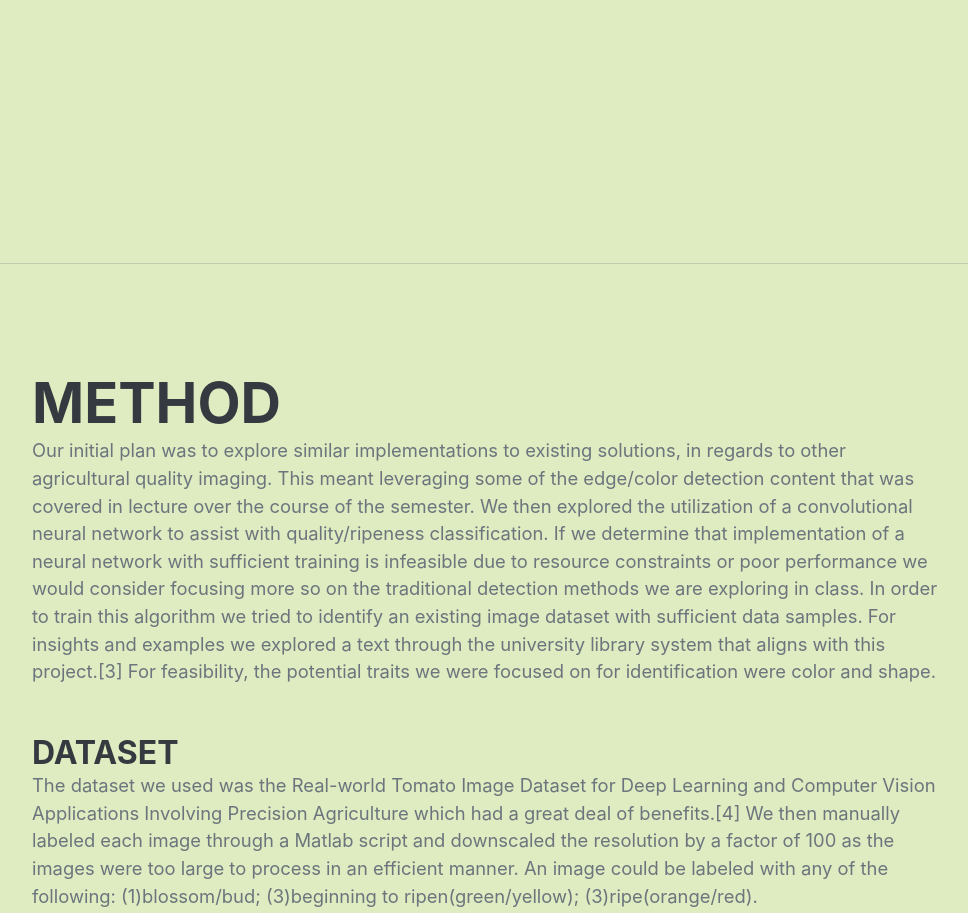
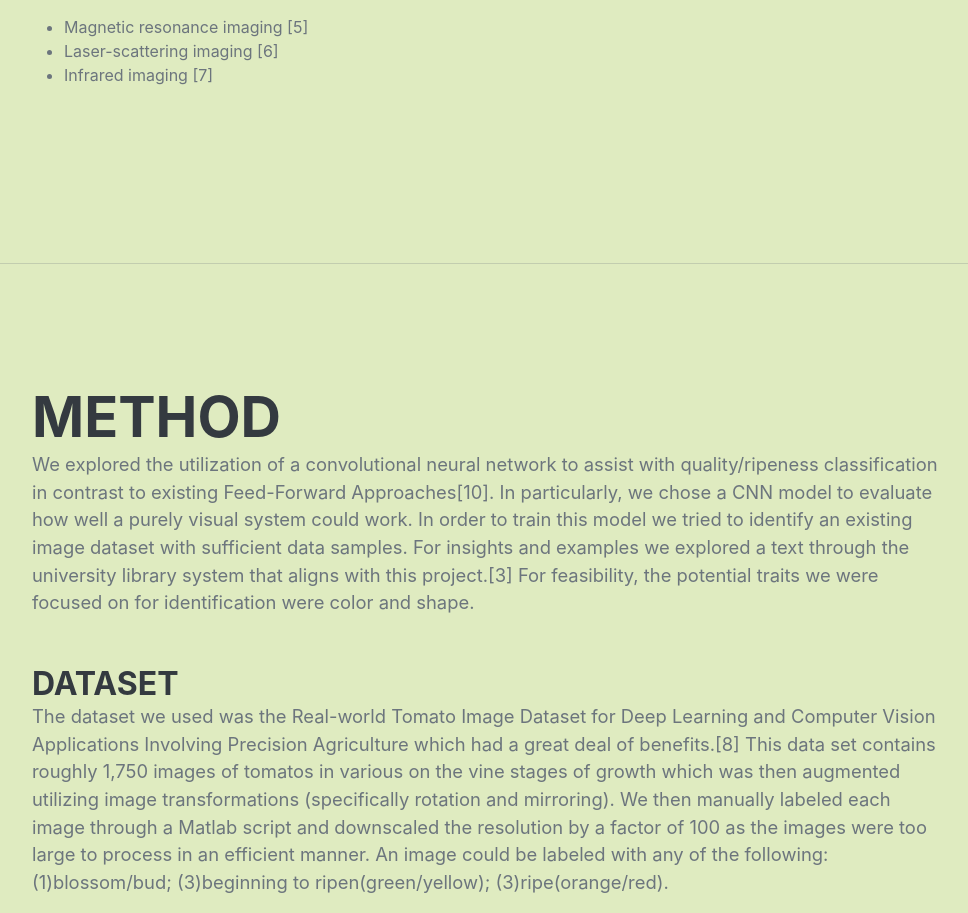
Before and after one commit to ladyrayrays/OLD-CS766-website, a plain HTML site: page index.html in a window 1280 px wide. Shown: the part 1562-2475 px from the top of the page, without its empty margins (288-1256 px from the left). Drawn offline with nearby package versions, Linux system fonts and the light colour scheme; a web font is replaced by a local one.

Commit message:
Update index.html
Updated Method and Background sections.

```diff
--- a/index.html
+++ b/index.html
@@ -50,10 +50,10 @@
                     </h3>
                     <p class="lead mb-5">The problem of identifying produce and then determining the ripeness is important in many fields.
                         For starters looking at the agriculture market, this process can be used in a production line to determine if batches of  a
-                        certain produce are not fit to be sold. For example when putting strawberries in a plastic container that will be
-                        be sent to stores. If it could be determined that said strawberries were far too ripe, they could be discarded early. This fixes the issue
-                        of a package of strawberries arriving at a store with the majority of them already starting to rot or having a very short shelf life. Thus
-                        saving the store capital from strawberries experiing too fast.
+                        certain produce are not fit to be sold. For example when putting tomatoes in a plastic container that will be
+                        be sent to stores. If it could be determined that said tomatoes were far too ripe, they could be discarded early. This fixes the issue
+                        of a package of tomatoes arriving at a store with the majority of them already starting to rot or having a very short shelf life. Thus
+                        saving the store capital from tomatoes experiing too fast.
                         <br><br>
                         Another area this problem is important to, is the field of accessibility. Individuals who cannot rely on their sight face the issue of
                         determining if food has gone bad, oftentimes they rely on smell and touch. The ability to take a photo of produce and identify if
@@ -82,7 +82,13 @@
                        setting or on an even smaller scale there has been some smartphone integration for specific evaluations. One example of this is
                        Amazon Fresh’s ‘Just Walk Out’ technology that uses computer vision to track grocery items taken. In regards to recent publications
                        there have been some recent papers of interest that leverage convolutional neural networks (sometimes pre-trained) to classify
-                       images of certain varieties of produce.[1,2] </p>
+                       images of certain varieties of produce.[1,2] Other state-of-the-art technologies include:
+                       <ul>
+                           <li>Magnetic resonance imaging [5]</li>
+                           <li>Laser-scattering imaging [6]</li>
+                           <li>Infrared imaging [7]</li>
+                        </ul>
+                    </p>
                 </div>
             </section>
             <hr class="m-0" />
@@ -90,18 +96,18 @@
             <section class="resume-section" id="Method">
                 <div class="resume-section-content">
                     <h2 class="mb-0">Method</h2>
-                    <p class="lead mb-5">Our initial plan was to explore similar implementations to existing solutions, in regards to other agricultural quality
-                        imaging. This meant leveraging some of the edge/color detection content that was covered in lecture over the course of the
-                        semester. We then explored the utilization of a convolutional neural network to assist with quality/ripeness classification.
-                        If we determine that implementation of a neural network with sufficient training is infeasible due to resource constraints or poor
-                        performance we would consider focusing more so on the traditional detection methods we are exploring in class. In order to train this
-                        algorithm we tried to identify an existing image dataset with sufficient data samples. For insights and examples we explored a text
+                    <p class="lead mb-5">We explored the utilization of a convolutional neural network to assist with quality/ripeness classification in contrast to
+                        existing Feed-Forward Approaches[10]. In particularly, we chose a CNN model to evaluate how well a purely visual system could work.
+                        In order to train this model we tried to identify an existing image dataset with sufficient data samples.
+                        For insights and examples we explored a text
                         through the university library system that aligns with this project.[3] For feasibility, the potential traits we
                         were focused on for identification were color and shape. </p>
 
                         <h3 class="mb-0">Dataset</h3>
                         <p class="lead mb-5">The dataset we used was the Real-world Tomato Image Dataset for Deep Learning and Computer Vision Applications
-                        Involving Precision Agriculture which had a great deal of benefits.[4] We then manually labeled each image through a Matlab script and
+                        Involving Precision Agriculture which had a great deal of benefits.[8] This data set contains roughly 1,750 images of tomatos in various on the vine
+                        stages of growth which was then augmented utilizing image transformations (specifically rotation and mirroring).
+                        We then manually labeled each image through a Matlab script and
                         downscaled the resolution by a factor of 100 as the images were too large to process in an efficient manner. An image could be labeled with any
                         of the following: (1)blossom/bud; (3)beginning to ripen(green/yellow); (3)ripe(orange/red).
                         </p>
```
